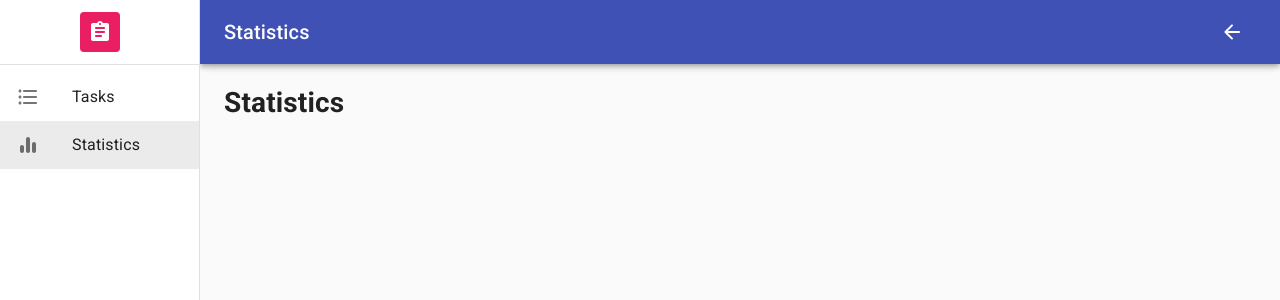
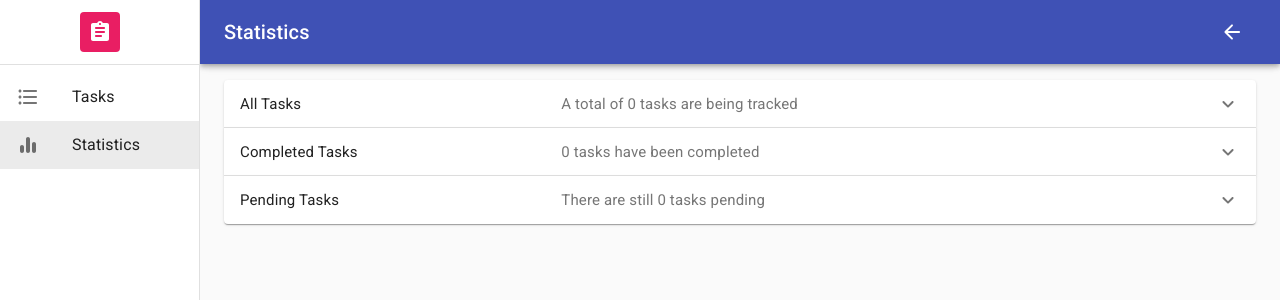
Before and after one commit to deviprsd/todo-coulee-tech, a React (Create React App) app in the folder todo-app/: page /statistics in a window 1280 px wide. Shown: the top 300 px of the page. Built offline with nearby package versions, Linux system fonts and the light colour scheme.

Commit message:
all requirements effectively completed

```diff
--- a/todo-app/src/components/TaskAddEditMenu.tsx
+++ b/todo-app/src/components/TaskAddEditMenu.tsx
@@ -1,12 +1,15 @@
 import React from 'react';
 import { IconButton } from '@material-ui/core';
-import { DoneRounded } from '@material-ui/icons';
+import { DoneRounded, ArrowBackRounded } from '@material-ui/icons';
+import { useHistory } from 'react-router-dom';
 
 interface TaskAddEditMenuProps {
     form: HTMLFormElement | null
 }
 
 const TaskAddEditMenu: React.FC<TaskAddEditMenuProps> = ({ form }) => {
+    const history = useHistory();
+
     const handleFormSubmit = () => {
         if (form) {
             if (typeof form.requestSubmit === 'function') {
@@ -19,6 +22,9 @@ const TaskAddEditMenu: React.FC<TaskAddEditMenuProps> = ({ form }) => {
 
     return (
         <div style={{display: 'flex'}}>
+            <IconButton color="inherit" onClick={() => history.goBack()}>
+                <ArrowBackRounded />
+            </IconButton>
             <IconButton color="inherit" onClick={handleFormSubmit}>
                 <DoneRounded />
             </IconButton>
--- a/todo-app/src/components/TaskDetailMenu.tsx
+++ b/todo-app/src/components/TaskDetailMenu.tsx
@@ -1,6 +1,6 @@
 import React from 'react';
 import { IconButton } from '@material-ui/core';
-import { DeleteRounded } from '@material-ui/icons';
+import { DeleteRounded, ArrowBackRounded } from '@material-ui/icons';
 import { TaskDatabase } from '../db/TaskDatabase';
 import { useHistory } from 'react-router-dom';
 
@@ -20,6 +20,9 @@ const TaskDetailMenu: React.FC<TaskDetailMenuProps> = ({ db, id }) => {
 
     return (
         <div style={{display: 'flex'}}>
+            <IconButton color="inherit" onClick={() => history.goBack()}>
+                <ArrowBackRounded />
+            </IconButton>
             <IconButton color="inherit" onClick={handleDelete}>
                 <DeleteRounded />
             </IconButton>
--- a/todo-app/src/explicit-types.ts
+++ b/todo-app/src/explicit-types.ts
@@ -12,7 +12,7 @@ export interface RouteProps {
 }
 
 export type DrawerMenuActions = 'Tasks' | 'Statistics' | null;
-export type TaskMenuActions = 'ALL' | 'COMPLETED' | 'UNCOMPLETED' | 'REFRESH' | 'DELETE';
+export type TaskMenuActions = 'ALL' | 'COMPLETED' | 'UNCOMPLETED' | 'REFRESH' | 'DELETE' | 'TOGGLE';
 
 export interface TaskMenuCount {
     all: number,
--- a/todo-app/src/routes/Statistics.tsx
+++ b/todo-app/src/routes/Statistics.tsx
@@ -1,16 +1,107 @@
-import React, { useEffect } from 'react';
-import { RouteProps } from '../explicit-types';
+import React, { useEffect, useState } from 'react';
+import { RouteProps, TaskMenuCount } from '../explicit-types';
 import StatisticsMenu from '../components/StatisticsMenu';
+import { makeStyles, createStyles, Theme } from '@material-ui/core/styles';
+import { ExpansionPanel, ExpansionPanelSummary, Typography, ExpansionPanelDetails } from '@material-ui/core';
+import { ExpandMoreRounded } from '@material-ui/icons';
 
+const useStyles = makeStyles((theme: Theme) => createStyles({
+    root: {
+        width: '100%',
+        paddingTop: theme.spacing(2)
+    },
+    heading: {
+        fontSize: theme.typography.pxToRem(15),
+        flexBasis: '33.33%',
+        flexShrink: 0,
+    },
+    secondaryHeading: {
+        fontSize: theme.typography.pxToRem(15),
+        color: theme.palette.text.secondary,
+    },
+}));
 
-const Statistics: React.FC<RouteProps> = ({ setNavTitle, setDrawerMenu, setMenu }) => {
+const stats = [
+    {
+        key: 'all',
+        heading: 'All Tasks',
+        secondaringHeading: (c: number) => {
+            return `A total of ${c} tasks are being tracked`
+        },
+        desc: 'This statistic shows us the total number of tasks that are in storage and being tracked',
+    },
+    {
+        key: 'completed',
+        heading: 'Completed Tasks',
+        secondaringHeading: (c: number) => {
+            return `${c} tasks have been completed`
+        },
+        desc: 'This statistic shows us the number a tasks a user has completed',
+    },
+    {
+        key: 'uncompleted',
+        heading: 'Pending Tasks',
+        secondaringHeading: (c: number) => {
+            return `There are still ${c} tasks pending`
+        },
+        desc: 'This statistic shows us the number a tasks a user has yet to completed',
+    }
+]
+
+const Statistics: React.FC<RouteProps> = ({ setNavTitle, setDrawerMenu, setMenu, db }) => {
+    const [expanded, setExpanded] = useState<string | false>(false);
+    const [count, setCount] = useState<TaskMenuCount>({
+        all: 0,
+        completed: 0,
+        uncompleted: 0
+    });
+    const classes = useStyles();
+
+    const handleChange = (panel: string) => (event: React.ChangeEvent<{}>, isExpanded: boolean) => {
+        setExpanded(isExpanded ? panel : false);
+    };
+
     useEffect(() => {
         setNavTitle('Statistics');
         setDrawerMenu('Statistics');
         setMenu(<StatisticsMenu />);
     }, [setNavTitle, setDrawerMenu, setMenu]);
 
-    return <h1>Statistics</h1>
+    useEffect(() => {
+        db.transaction('rw', db.tasks, async () => {
+            const countAll = await db.tasks.count();
+            const countCompleted = await db.tasks.where({state: 'INACTIVE'}).count();
+
+            setCount({
+                all: countAll,
+                completed: countCompleted,
+                uncompleted: countAll - countCompleted
+            });
+        });
+    }, [db, setCount]);
+
+    return (
+        <div className={classes.root}>
+            {stats.map((stat) => {
+                return (
+                    <ExpansionPanel expanded={expanded === stat.key} onChange={handleChange(stat.key)}>
+                        <ExpansionPanelSummary
+                          expandIcon={<ExpandMoreRounded />}
+                          aria-controls={`${stat.key}-content`}
+                          id={`${stat.key}-header`}>
+                            <Typography className={classes.heading}>{ stat.heading }</Typography>
+                            <Typography className={classes.secondaryHeading}>{ stat.secondaringHeading(count[stat.key as keyof TaskMenuCount]) }</Typography>
+                        </ExpansionPanelSummary>
+                        <ExpansionPanelDetails>
+                            <Typography>
+                                { stat.desc }
+                            </Typography>
+                        </ExpansionPanelDetails>
+                    </ExpansionPanel>
+                )
+            })}
+        </div>
+    )
 }
 
 export default Statistics
--- a/todo-app/src/routes/TaskDetail.tsx
+++ b/todo-app/src/routes/TaskDetail.tsx
@@ -58,11 +58,10 @@ const TaskDetail: React.FC<RouteProps> = ({ setNavTitle, setDrawerMenu, setMenu,
     }, [setNavTitle, setDrawerMenu, setMenu, db, params.id]);
 
     const handleActiveToggle = async () => {
-        await db.tasks.put({
-            ...task,
+        await db.tasks.update(task.id, {
             active: !task.active,
             state: !task.active ? 'ACTIVE' : 'INACTIVE'
-        }, task.id);
+        });
         const taskFromId = await db.tasks.get(task.id);
 
         if(taskFromId) {
--- a/todo-app/src/routes/Tasks.tsx
+++ b/todo-app/src/routes/Tasks.tsx
@@ -8,11 +8,17 @@ import TaskMenu from '../components/TaskMenu';
 import TaskList from '../components/TaskList';
 
 type State = {
-    query: Query
+    query: Query,
+    task: {
+        idx: string | null,
+        active: boolean
+    }
 }
 
 type Action = {
-    query: TaskMenuActions
+    query: TaskMenuActions,
+    idx?: string,
+    active?: boolean
 }
 
 const useStyles = makeStyles((theme: Theme) => createStyles({
@@ -49,24 +55,27 @@ const useStyles = makeStyles((theme: Theme) => createStyles({
 const reducer = (state: State, action: Action) => {
     switch (action.query) {
         case 'ALL':
-            return { query: Query.ALL };
+            return { query: Query.ALL, task: { idx: null, active: false }};
         case 'COMPLETED':
-            return { query: Query.CHECKED };
+            return { query: Query.CHECKED, task: { idx: null, active: false }};
         case 'UNCOMPLETED':
-            return { query: Query.UNCHECKED };
+            return { query: Query.UNCHECKED, task: { idx: null, active: false }};
         case 'DELETE':
-            return { query: Query.DELETE };
+            return { query: Query.DELETE, task: { idx: null, active: false }};
         case 'REFRESH':
-                return { query: Query.REFRESH };
+                return { query: Query.REFRESH, task: { idx: null, active: false }};
         default:
-            return state
+            return { ...state, task: { idx: action.idx!, active: action.active! } }
     }
 }
 
 const Tasks: React.FC<RouteProps> = ({ setNavTitle, setMenu, setDrawerMenu, db }) => {
-    const [state, dispatch] = useReducer(reducer, { query: Query.ALL });
-    const handleFilterDispatch = (type: TaskMenuActions) => {
-        dispatch({ query: type })
+    const [state, dispatch] = useReducer(reducer, { query: Query.ALL, task: {
+        idx: null,
+        active: false
+    }});
+    const handleFilterDispatch = (type: TaskMenuActions, idx?: string, active?: boolean) => {
+        dispatch({ query: type, idx: idx, active: active });
     };
 
     const [tasks, setTasks] = useState<Task[]>([]);
@@ -77,13 +86,25 @@ const Tasks: React.FC<RouteProps> = ({ setNavTitle, setMenu, setDrawerMenu, db }
     });
 
     useEffect(() => {
-        setMenu(<TaskMenu filter={handleFilterDispatch} count={count} />);
-    }, [setMenu, count])
+        setNavTitle('Tasks');
+        setDrawerMenu('Tasks');
+    }, [setNavTitle,  setDrawerMenu]);
 
     useEffect(() => {
-        setNavTitle('Tasks');
-        setDrawerMenu('Tasks');
+        setMenu(<TaskMenu filter={handleFilterDispatch} count={count} />);
+    }, [setMenu, count]);
+
+    useEffect(() => {
         db.transaction('rw', db.tasks, async () => {
+            if(state.query === Query.DELETE) {
+                await db.tasks.where({state: 'INACTIVE'}).delete();
+            } else if(state.task.idx !== null) {
+                await db.tasks.update(state.task.idx, {
+                    active: !state.task.active,
+                    state: !state.task.active ? 'ACTIVE' : 'INACTIVE'
+                })
+            }
+
             const allTasks = await db.tasks.toArray();
 
             if (allTasks) {
@@ -99,13 +120,13 @@ const Tasks: React.FC<RouteProps> = ({ setNavTitle, setMenu, setDrawerMenu, db }
                 uncompleted: countAll - countCompleted
             });
         });
-    }, [setNavTitle,  setDrawerMenu, db]);
+    }, [db, state]);
 
     const classes = useStyles();
 
     return (
         <div className={classes.root}>
-            <TaskList tasks={tasks} query={state.query} />
+            <TaskList tasks={tasks} query={state.query} handleToggle={handleFilterDispatch} />
 
             <Zoom in={true} style={{ transitionDelay: '100ms' }}>
                 <Fab component={RouterLink} to="/task/add" color="secondary" className={classes.fab}>
```
Also changed, not shown: todo-app/src/components/TaskList.tsx (+8 -8 lines), todo-app/src/routes/FakeTaskService.ts (deleted, +0 -17 lines).
